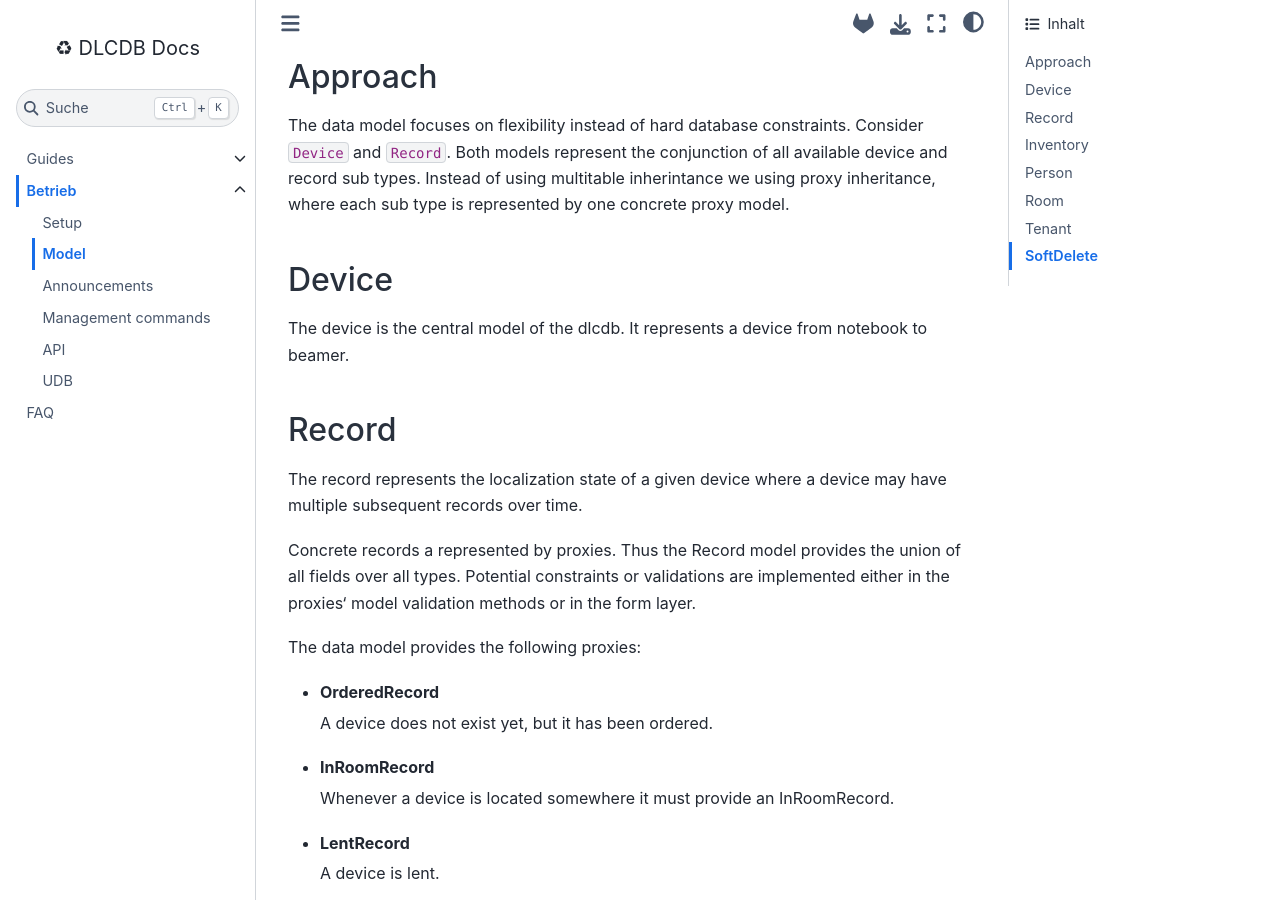
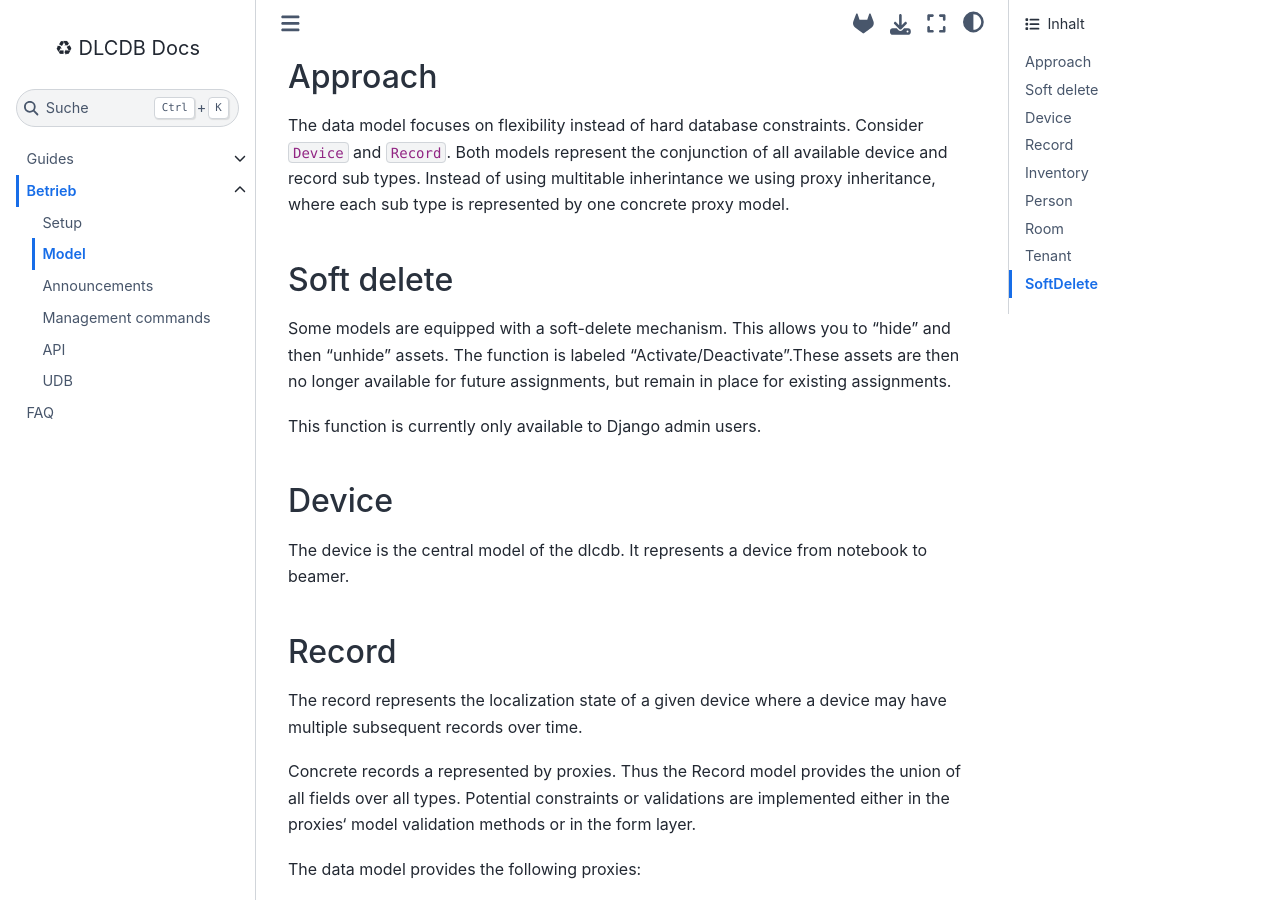
Before and after one commit to tombreit/django-dlcdb, a Sphinx documentation site: the page built from docs/betrieb/model.md, in a window 1280 px wide and 900 px high, scrolled down 943 px. Built offline with Sphinx 7.4.7 and the Sphinx Book theme 1.1.4, drawn with Linux system fonts in a browser that asks for light colours.

Commit message:
Mention soft delte/activate/deactivate

```diff
--- a/docs/betrieb/model.md
+++ b/docs/betrieb/model.md
@@ -24,6 +24,12 @@ The data model focuses on flexibility instead of hard database constraints.
 Consider `Device` and `Record`. Both models represent the conjunction of
 all available device and record sub types. Instead of using multitable inherintance
 we using proxy inheritance, where each sub type is represented by one concrete proxy model.
+
+## Soft delete
+
+Some models are equipped with a soft-delete mechanism. This allows you to “hide” and then “unhide” assets. The function is labeled “Activate/Deactivate”.These assets are then no longer available for future assignments, but remain in place for existing assignments.
+
+This function is currently only available to Django admin users.
 
 ## Device
 
```
